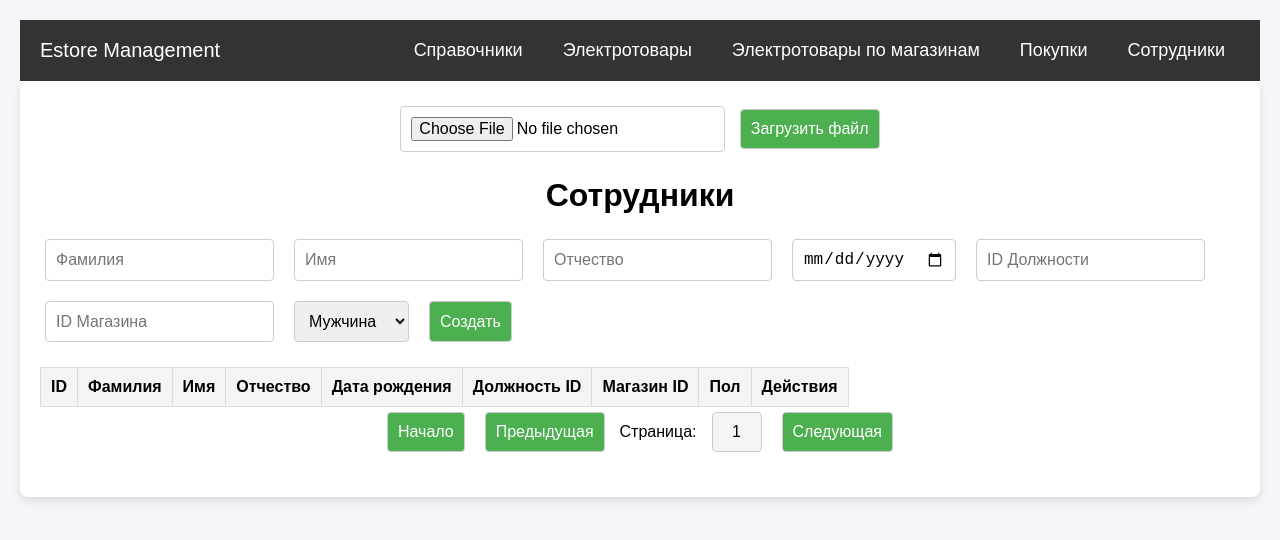
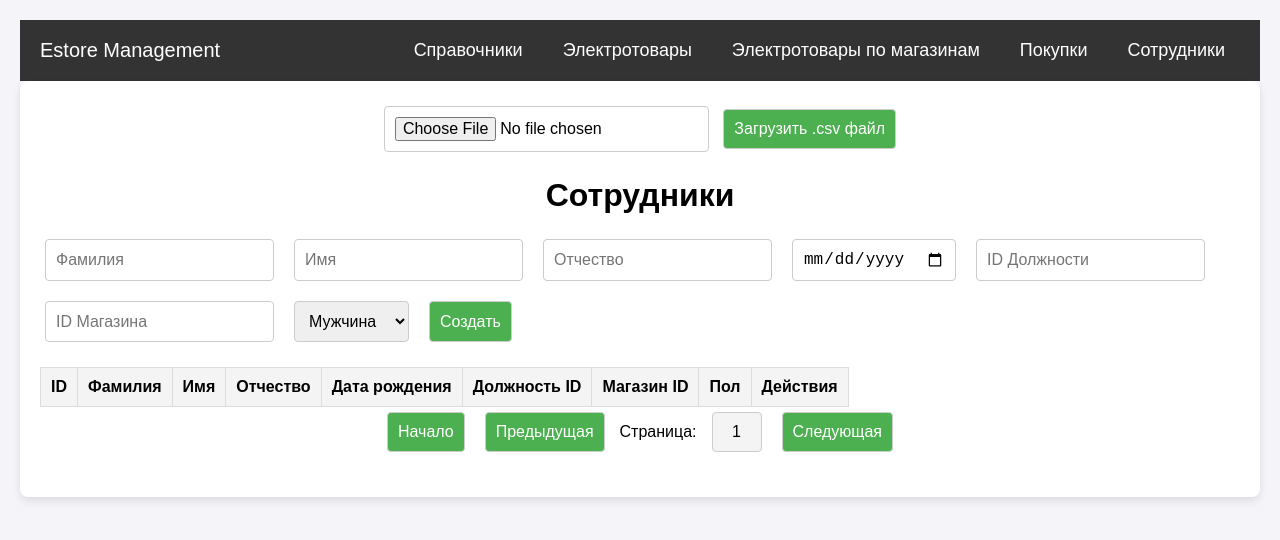
Before and after one commit to WebCoder1980/test_task_2025-03-05-frontend, a plain HTML site: page employee.html in a window 1280 px wide. Drawn offline with nearby package versions, Linux system fonts and the light colour scheme; no server answers.

Commit message:
Add file type (.csv) description in employee.html

```diff
--- a/employee.html
+++ b/employee.html
@@ -31,7 +31,7 @@
     <div id="container">
         <div id="file-upload-container">
             <input type="file" id="file-upload" accept=".json,.csv,.xlsx">
-            <button id="upload-btn">Загрузить файл</button>
+            <button id="upload-btn">Загрузить .csv файл</button>
         </div>
 
         <h1>Сотрудники</h1>
```
